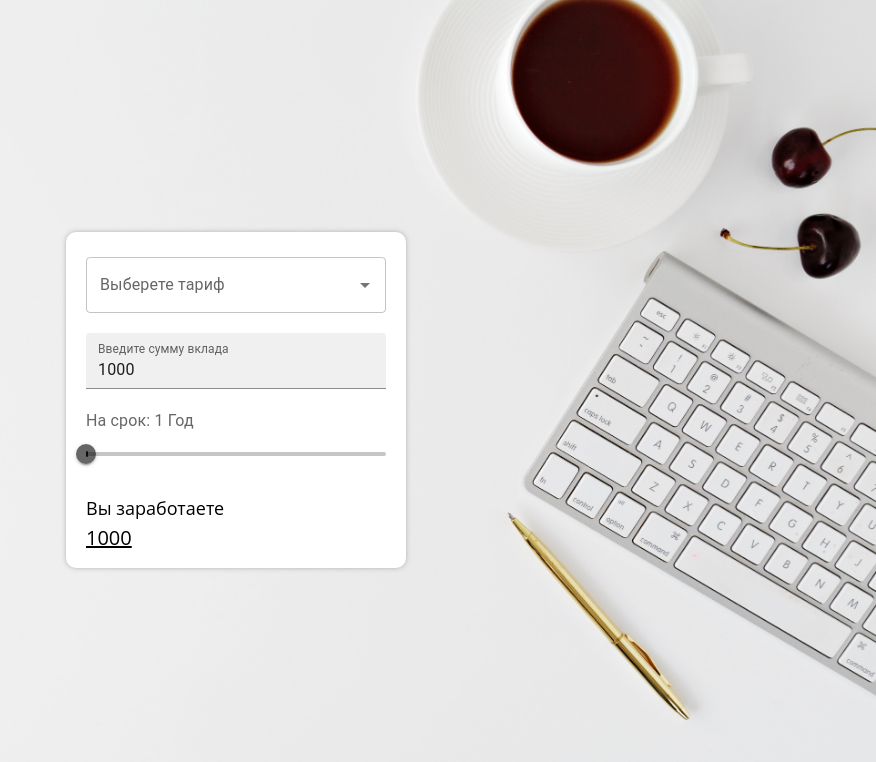
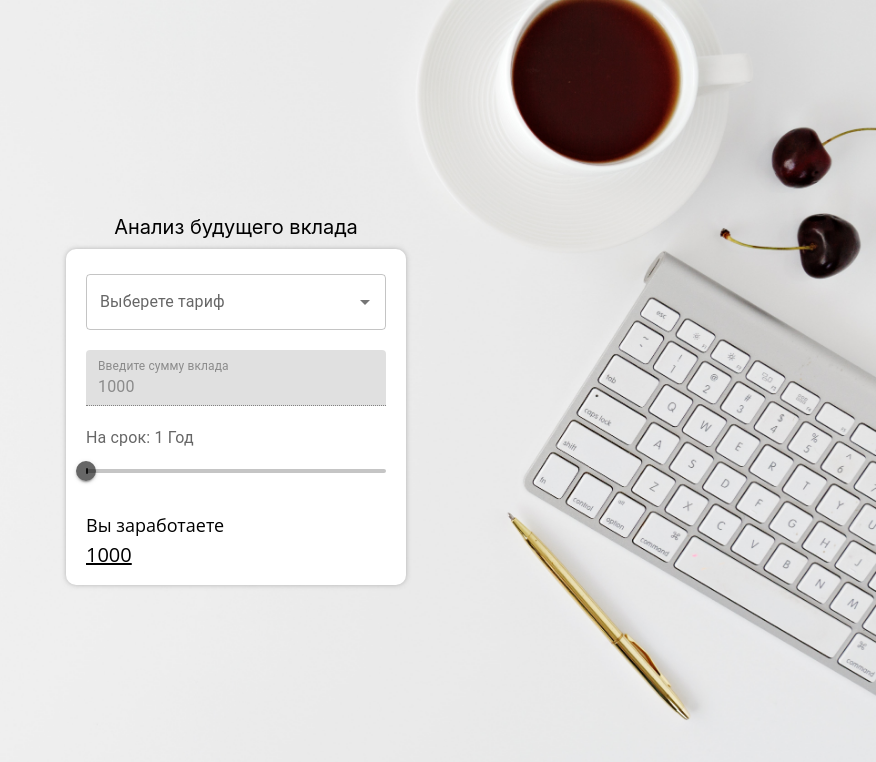
Before and after one commit to nikita-jpg/BankClient, a React (Create React App) app in the folder bank_client/: page / in a window 1280 px wide. Shown: the top 762 px of the page, without its empty margins (404-1280 px from the left). Built offline with nearby package versions, Linux system fonts and the light colour scheme.

Commit message:
UI работает

```diff
--- a/bank_client/src/App.css
+++ b/bank_client/src/App.css
@@ -11,7 +11,7 @@ html {
   display: flex;
   align-items: center;
   justify-content: center;
-  /* background-color: tomato; */
+  flex-direction: column;
   background-image: url("./imageBack.jpg");
   background-size: cover;
 }
@@ -47,18 +47,14 @@ html {
 }
 
 
-.App-logo {
-  height: 40vmin;
-  pointer-events: none;
+.App__title{
+  text-align: start;
+  color:black;
+  font-size: 20px;
+  margin-bottom: 10px;
 }
 
-@media (prefers-reduced-motion: no-preference) {
-  .App-logo {
-    animation: App-logo-spin infinite 20s linear;
-  }
-}
-
-.App-header {
+/* .App-header {
   background-color: #282c34;
   min-height: 100vh;
   display: flex;
@@ -67,18 +63,4 @@ html {
   justify-content: center;
   font-size: calc(10px + 2vmin);
   color: white;
-}
-
-.App-link {
-  color: #61dafb;
-}
-
-
-@keyframes App-logo-spin {
-  from {
-    transform: rotate(0deg);
-  }
-  to {
-    transform: rotate(360deg);
-  }
-}
+} */
--- a/bank_client/src/App.js
+++ b/bank_client/src/App.js
@@ -11,7 +11,7 @@ const { evaluate } = require('mathjs')
 axios.defaults.headers.common['Access-Control-Allow-Origin'] = '*';
 
 const App = () => {
-  const uriTables = "https://37df-93-81-207-6.ngrok.io/?tarifServerName="
+  const uriTables = "https://a9ca-93-81-207-6.ngrok.io/?tarifServerName="
 
 const tarifs = [
 {
@@ -29,10 +29,18 @@ const tarifs = [
 }
 ];
 
+const [isDisabled, setIsDisabled] = useState(true)
 const [formula, setFormula] = useState("y*x")
 const [yearValue, setYearValue] = useState(1)
 const [moneyValue, setMoneyValue] = useState(1000)
 const [profit, setProfit] = useState(1000)
+
+const setDefault = () => {
+  setFormula("y*x")
+  setYearValue(1)
+  setMoneyValue(1000)
+  setProfit(1000)
+}
 
 //x - количество денег, y - количество лет
 const getResult = (x,y) => Math.floor(evaluate(formula, {x:x,y:y}))
@@ -46,10 +54,18 @@ const testChange = (event, value) =>{
     }
   }
 
-  axios.get(uriTables + tarifServetValue).then((resp) =>{
-    setFormula(resp.data)
-    setProfit(getResult(moneyValue, yearValue))
-  })
+  if(tarifServetValue !== ""){
+    axios.get(uriTables + tarifServetValue).then((resp) =>{
+      setFormula(resp.data)
+      setProfit(getResult(moneyValue, yearValue))
+      setIsDisabled(false)
+    })
+  }
+  else{
+    setIsDisabled(true)
+    setDefault()
+  }
+
 }
 
 //Заработок
@@ -111,13 +127,11 @@ const valueLabelFormat = (value) => {
   return (
     <div className="App">
 
-      <div></div>
+      <div className="App__title">Анализ будущего вклада</div>
       <div className="App_container">
 
         <div className="App_containerItem">
           <Autocomplete
-            disablePortal
-            id="combo-box-demo"
             options={tarifs.map((tarif)=>tarif.tarifName)}
             sx={{ width: 300 }}
             onInputChange={testChange}
@@ -126,7 +140,7 @@ const valueLabelFormat = (value) => {
         </div>
 
         <div className="App_containerItem">
-          <TextField className="App_containerItem" id="filled-basic" label="Введите сумму вклада" variant="filled" onChange={handleChangeMoney} value={moneyValue}/>
+          <TextField className="App_containerItem" id="filled-basic" label="Введите сумму вклада" disabled={isDisabled} variant="filled" onChange={handleChangeMoney} value={moneyValue}/>
         </div>
 
         <div className="App_containerItem">
@@ -134,6 +148,7 @@ const valueLabelFormat = (value) => {
             На срок: {valueLabelFormat(yearValue)}
           </Typography>
           <Slider
+            disabled={isDisabled}
             style={{color:"rgba(0, 0, 0, 0.6)"}}
             value={yearValue}
             min={1}
```
